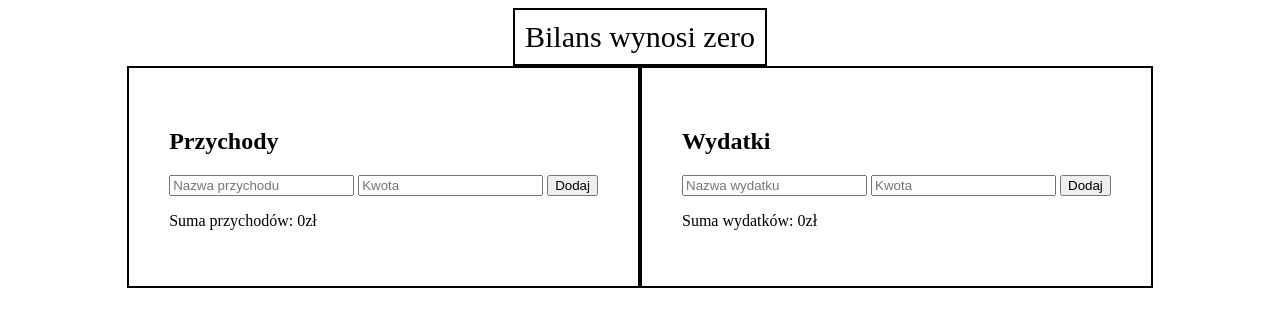
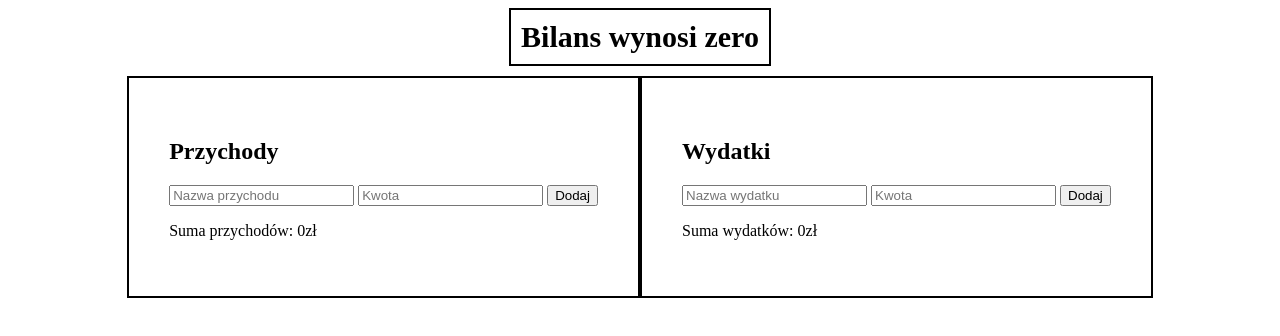
Before and after one commit to Dariadaria01/Domowy-bud-et, a plain HTML site: page index.html in a window 1280 px wide. Drawn offline with Linux system fonts and the light colour scheme.

Commit message:
Domowy budżet

```diff
--- a/index.html
+++ b/index.html
@@ -4,14 +4,14 @@
     <meta charset="UTF-8" />
     <meta name="viewport" content="width=device-width, initial-scale=1.0" />
     <link rel="stylesheet" href="main.css" />
-    <title>Document</title>
+    <title>Domowy budżet</title>
   </head>
 
   <body>
-    <p class="text" id="total">Bilans wynosi zero</p>
+    <header><h1 class="total" id="total">Bilans wynosi zero</h1></header>
     <main class="main-section">
       <section class="container">
-        <h1 class="header">Przychody</h1>
+        <h2 class="title">Przychody</h2>
         <form class="incomeForm" id="incomeForm">
           <input
             placeholder="Nazwa przychodu"
@@ -36,7 +36,7 @@
       </section>
 
       <section class="container">
-        <h1 class="header">Wydatki</h1>
+        <h2 class="title">Wydatki</h2>
 
         <form class="expenseTitle" id="expenseForm">
           <input
--- a/main.css
+++ b/main.css
@@ -1,6 +1,6 @@
-.text {
+.total {
   font-size: 30px;
-  margin: 0 auto;
+  margin: 0 auto 10px auto;
   border: 2px solid black;
   width: fit-content;
   padding: 10px;
```
